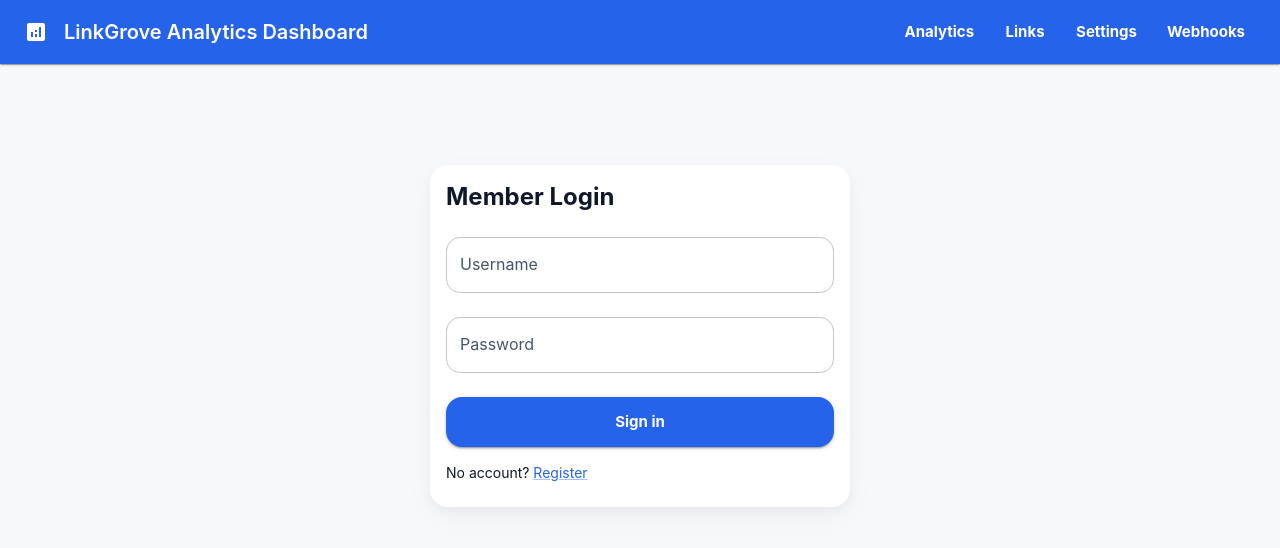
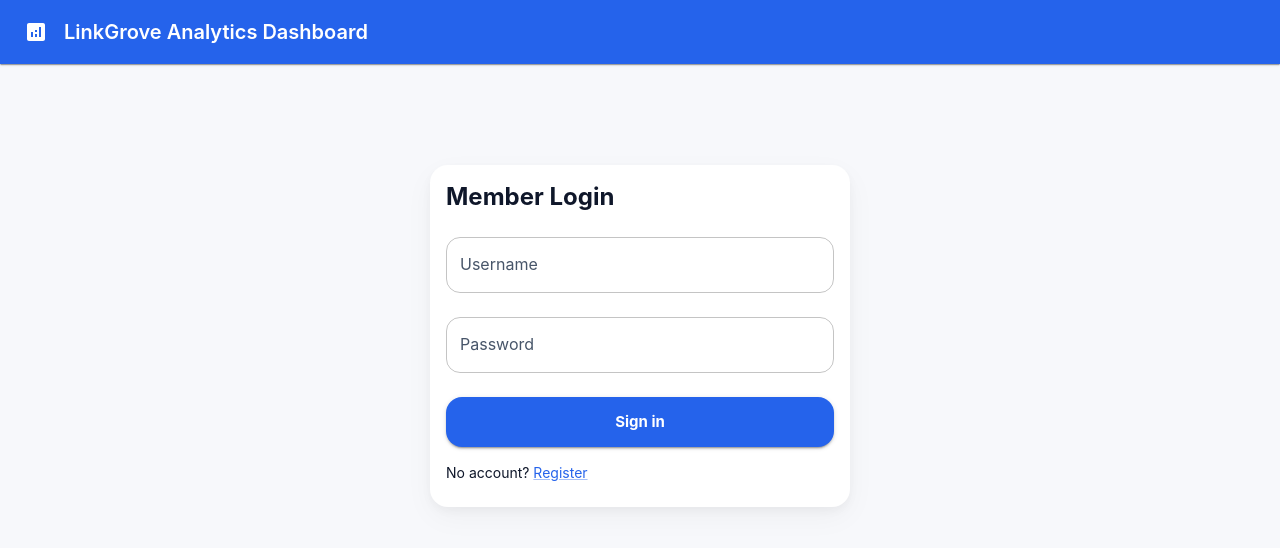
Before and after one commit to yusufakajose/MyProfile, a React (Create React App) app in the folder frontend/: page /member-login in a window 1280 px wide. Shown: the top 548 px of the page. Built offline with nearby package versions, Linux system fonts and the light colour scheme; no server answers.

Commit message:
frontend: hide nav items on auth pages and when unauthenticated

```diff
--- a/frontend/src/components/Header.js
+++ b/frontend/src/components/Header.js
@@ -1,13 +1,16 @@
 import React from 'react';
 import { AppBar, Toolbar, Typography, Box, Button } from '@mui/material';
-import { Link as RouterLink, useNavigate } from 'react-router-dom';
+import { Link as RouterLink, useNavigate, useLocation } from 'react-router-dom';
 import { Analytics as AnalyticsIcon } from '@mui/icons-material';
 import { useAuth } from '../context/AuthContext';
 
 const Header = () => {
   const { user, token, logout } = useAuth();
   const navigate = useNavigate();
+  const location = useLocation();
   const handleLogout = () => { logout(); navigate('/member-login'); };
+  const isAuthenticated = Boolean(token);
+  const isAuthPage = location.pathname === '/member-login' || location.pathname === '/register';
   return (
     <AppBar position="static" elevation={1}>
       <Toolbar>
@@ -16,15 +19,17 @@ const Header = () => {
           LinkGrove Analytics Dashboard
         </Typography>
         <Box sx={{ display: 'flex', alignItems: 'center', gap: 1 }}>
+          {isAuthenticated && !isAuthPage && (
+            <>
               <Button color="inherit" component={RouterLink} to="/analytics">Analytics</Button>
               <Button color="inherit" component={RouterLink} to="/links">Links</Button>
               <Button color="inherit" component={RouterLink} to="/settings/profile">Settings</Button>
               <Button color="inherit" component={RouterLink} to="/settings/webhooks">Webhooks</Button>
-          {token && user?.username && (
+              {user?.username && (
                 <Button color="inherit" component={RouterLink} to={`/u/${user.username}`}>Profile</Button>
               )}
-          {token && (
               <Button color="inherit" onClick={handleLogout}>Logout</Button>
+            </>
           )}
         </Box>
       </Toolbar>
```
Lines whose indentation alone changed are shown as unchanged.
